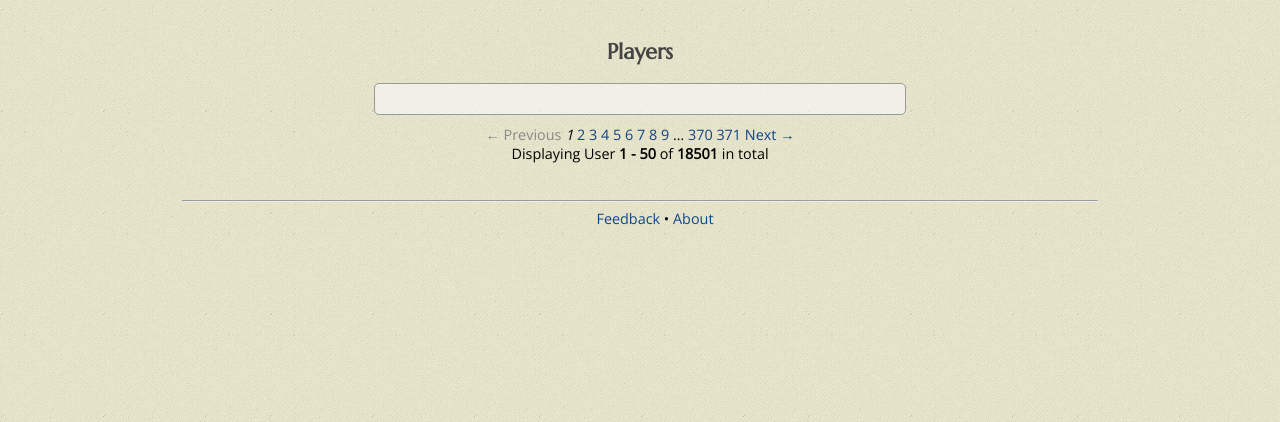
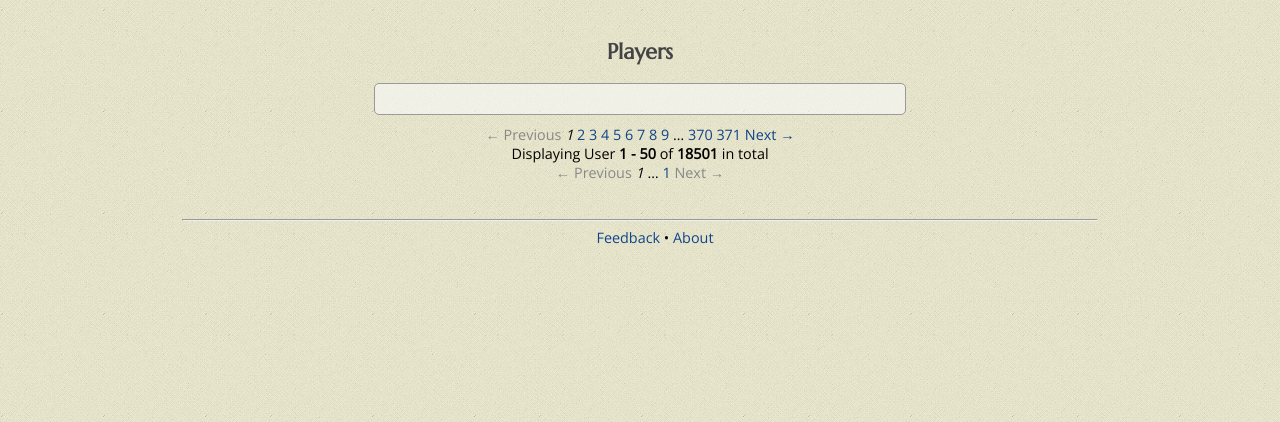
Before and after one commit to goshrine-org/goshrine, a Django app: page /users/ in a window 1280 px wide. Shown: the part 105-527 px from the top of the page. Run offline with Django 3.2, Linux system fonts and the light colour scheme; some libraries are stand-ins or nearby versions.

Commit message:
Added incomplete version of the paginator.
Needs some more tweaks to be equal to the original goshrine one, but for now
this works as a reference.

Signed-off-by: Ronald Huizer <rhuizer@hexpedition.com>

```diff
--- a/users/templates/users/index.html
+++ b/users/templates/users/index.html
@@ -32,4 +32,33 @@
 
 <div class="pagination"><span class="previous_page disabled">&#8592; Previous</span> <em class="current">1</em> <a rel="next" href="/players?page=2">2</a> <a href="/players?page=3">3</a> <a href="/players?page=4">4</a> <a href="/players?page=5">5</a> <a href="/players?page=6">6</a> <a href="/players?page=7">7</a> <a href="/players?page=8">8</a> <a href="/players?page=9">9</a> <span class="gap">&hellip;</span> <a href="/players?page=370">370</a> <a href="/players?page=371">371</a> <a class="next_page" rel="next" href="/players?page=2">Next &#8594;</a></div>
 Displaying User <b>1&nbsp;-&nbsp;50</b> of <b>18501</b> in total
+
+<div class="pagination">
+  {% if users.has_previous %}
+  <a class="previous_page" rel="prev" href="/players?page={{ users.previous_page_number }}">&#8592; Previous</a>
+  {% else %}
+  <span class="previous_page disabled">&#8592; Previous</span>
+  {% endif %}
+
+  {% for p in users.paginator.page_range %}
+    {% if forloop.counter == users.number %}
+    <em class="current">{{ users.number }}</em>
+    {% elif forloop.counter <= 2 %}
+    <a rel="next" href="/players?page={{ forloop.counter }}">{{ forloop.counter }}</a>
+    {% elif forloop.counter < users.number and forloop.counter >= users.number|add:"-4" %}
+    <a rel="next" href="/players?page={{ forloop.counter }}">{{ forloop.counter }}</a>
+    {% elif forloop.counter > users.number and forloop.counter <= users.number|add:"4" %}
+    <a rel="next" href="/players?page={{ forloop.counter }}">{{ forloop.counter }}</a>
+    {% endif %}
+  {% endfor %}
+
+  <span class="gap">&hellip;</span>
+  <a href="/players?page={{ users.paginator.num_pages }}">{{ users.paginator.num_pages }}</a>
+  {% if users.has_next %}
+  <a class="next_page" rel="next" href="/players?page={{ users.next_page_number }}">Next &#8594;</a>
+  {% else %}
+  <span class="next_page disabled">Next &#8594;</span>
+  {% endif %}
+</div>
+
 {% endblock %}
--- a/users/views.py
+++ b/users/views.py
@@ -1,6 +1,7 @@
 from django.shortcuts import render, redirect
 from django.http import Http404
 from django.contrib.auth import get_user_model, login, authenticate, logout
+from django.core.paginator import Paginator
 from common import flash
 from .forms import UserForm, LoginForm, EditForm
 from django.core.validators import RegexValidator, ValidationError
@@ -40,7 +41,10 @@
 
 def index(request):
     if request.method != 'POST':
-        users = User.objects.all()
+        users     = User.objects.all()
+        paginator = Paginator(users, 1)
+        page      = request.GET.get('page')
+        users     = paginator.get_page(page)
         return render(request, 'users/index.html', { 'users': users })
 
     # User registration is POSTed to '/users', and we handle it here.
```
